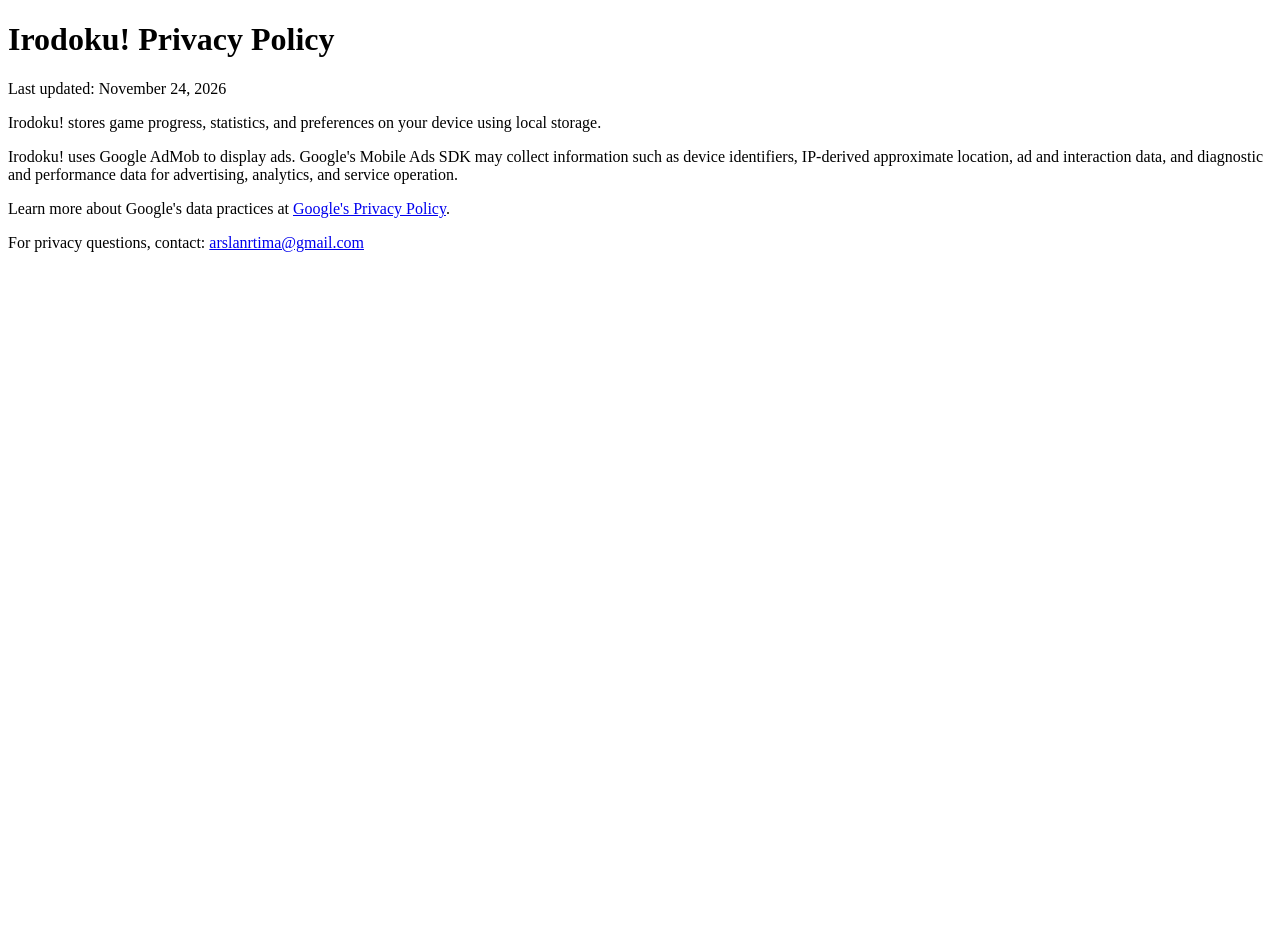
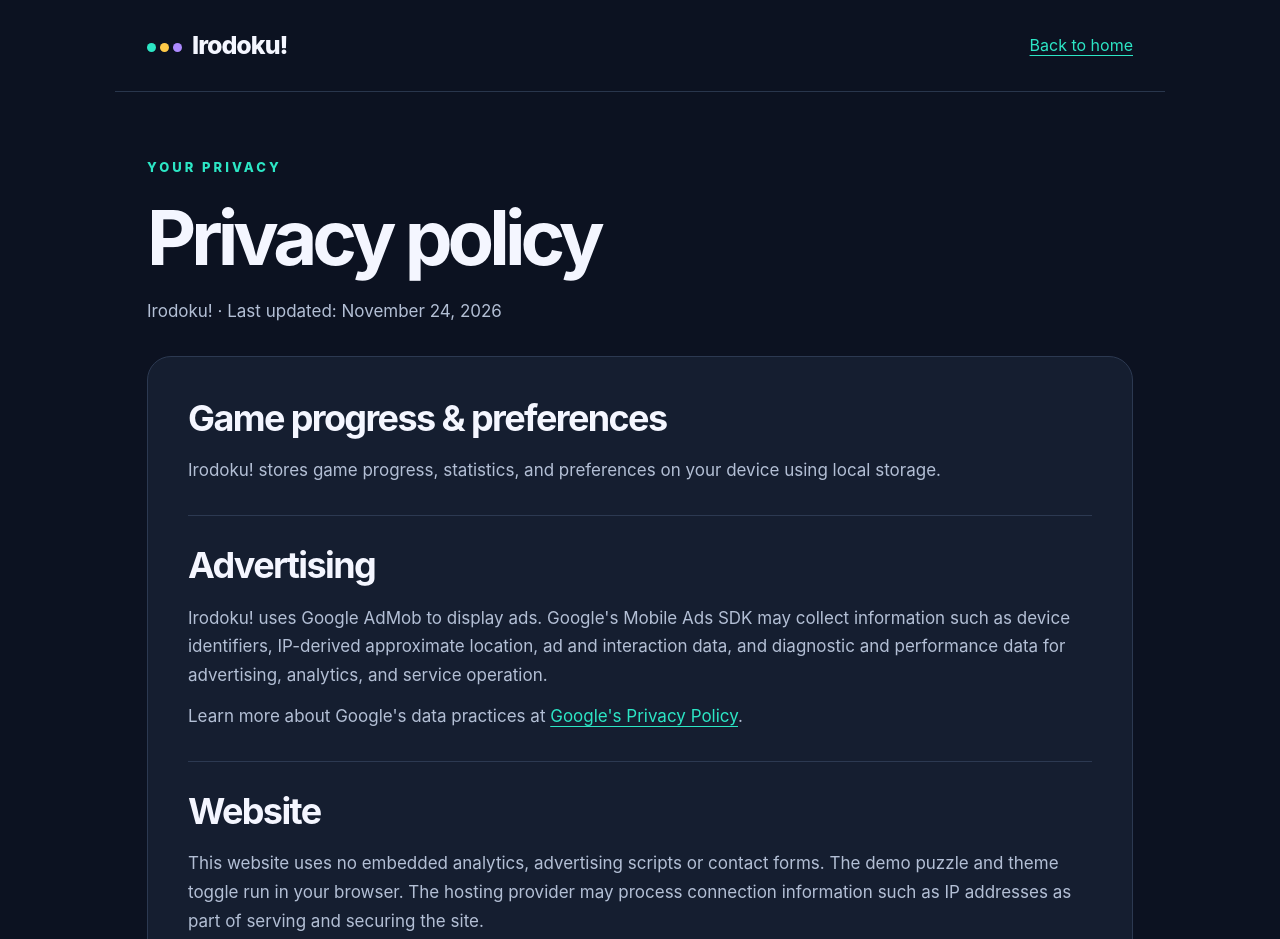
Before and after one commit to ArslanTima/Irodoku-, a plain HTML site: page privacy.html in a window 1280 px wide. Shown: the top 939 px of the page. Before the commit the page ends 800 px from the top, so only its background shows below. Drawn offline with Linux system fonts and the light colour scheme.

Commit message:
Update privacy.html

```diff
--- a/privacy.html
+++ b/privacy.html
@@ -1,28 +1,27 @@
 <!DOCTYPE html>
 <html lang="en">
 <head>
-  <meta charset="utf-8">
-  <meta name="viewport" content="width=device-width, initial-scale=1">
-  <title>Irodoku! Privacy Policy</title>
+<meta charset="utf-8">
+<meta name="viewport" content="width=device-width, initial-scale=1">
+<title>Irodoku! Privacy Policy</title>
+<style>
+*{box-sizing:border-box}body{margin:0;background:#0c1221;color:#f4f6ff;font-family:Inter,-apple-system,BlinkMacSystemFont,'Segoe UI',sans-serif;line-height:1.7}main,nav,footer{max-width:1050px;margin:auto;padding:24px 32px}nav{display:flex;align-items:center;justify-content:space-between;gap:20px;border-bottom:1px solid #29364c}.brand{font-size:25px;font-weight:850;letter-spacing:-1px;color:#f4f6ff;text-decoration:none}.dots{display:inline-flex;gap:4px;margin-right:10px;vertical-align:middle}.dots i{width:9px;height:9px;border-radius:50%;background:#2ce6c5}.dots i:nth-child(2){background:#ffca48}.dots i:nth-child(3){background:#ad8aff}a{color:#2ce6c5;text-underline-offset:4px;overflow-wrap:anywhere}main{padding-top:64px;padding-bottom:32px}.eyebrow{color:#2ce6c5;font-size:13px;font-weight:800;letter-spacing:3px;text-transform:uppercase}h1{font-size:clamp(42px,8vw,76px);letter-spacing:-.065em;line-height:1.05;margin:20px 0}p{color:#b3bfd5;font-size:17px;margin:12px 0}.date{margin-bottom:30px}.panel{background:#151e30;border:1px solid #2c3951;border-radius:24px;padding:clamp(22px,4vw,40px)}section+section{border-top:1px solid #2c3951;margin-top:30px;padding-top:28px}h2{font-size:clamp(25px,4vw,36px);line-height:1.2;letter-spacing:-.045em;margin:0 0 16px}footer{color:#9baac2;font-size:14px;display:flex;justify-content:space-between;flex-wrap:wrap;gap:12px}@media(max-width:520px){main,nav,footer{padding-left:20px;padding-right:20px}main{padding-top:38px}}
+</style>
 </head>
 <body>
-  <h1>Irodoku! Privacy Policy</h1>
-  <p>Last updated: November 24, 2026</p>
-
-  <p>Irodoku! stores game progress, statistics, and preferences on your
-  device using local storage.</p>
-
-  <p>Irodoku! uses Google AdMob to display ads. Google's Mobile Ads SDK
-  may collect information such as device identifiers, IP-derived
-  approximate location, ad and interaction data, and diagnostic and
-  performance data for advertising, analytics, and service operation.</p>
-
-  <p>Learn more about Google's data practices at
-  <a href="https://policies.google.com/privacy">Google's Privacy Policy</a>.
-  </p>
-
-  <p>For privacy questions, contact:
-  <a href="mailto:arslanrtima@gmail.com">arslanrtima@gmail.com</a>
-  </p>
+<nav><a class="brand" href="index.html"><span class="dots" aria-hidden="true"><i></i><i></i><i></i></span>Irodoku!</a><a href="index.html">Back to home</a></nav>
+<main>
+<div class="eyebrow">Your privacy</div>
+<h1>Privacy policy</h1>
+<p class="date">Irodoku! &middot; Last updated: November 24, 2026</p>
+<div class="panel">
+<section><h2>Game progress &amp; preferences</h2><p>Irodoku! stores game progress, statistics, and preferences on your device using local storage.</p></section>
+<section><h2>Advertising</h2><p>Irodoku! uses Google AdMob to display ads. Google's Mobile Ads SDK may collect information such as device identifiers, IP-derived approximate location, ad and interaction data, and diagnostic and performance data for advertising, analytics, and service operation.</p><p>Learn more about Google's data practices at <a href="https://policies.google.com/privacy">Google's Privacy Policy</a>.</p></section>
+<section><h2>Website</h2><p>This website uses no embedded analytics, advertising scripts or contact forms. The demo puzzle and theme toggle run in your browser. The hosting provider may process connection information such as IP addresses as part of serving and securing the site.</p></section>
+<section><h2>Support emails</h2><p>If you contact us by email, we receive the address and information you choose to send. We use that information to respond to your support request.</p></section>
+<section><h2>Contact us</h2><p>For privacy questions, contact: <a href="mailto:arslanrtima@gmail.com">arslanrtima@gmail.com</a>.</p></section>
+</div>
+</main>
+<footer><span>&copy; 2026 Irodoku!</span><a href="support.html">Support</a></footer>
 </body>
 </html>
```
